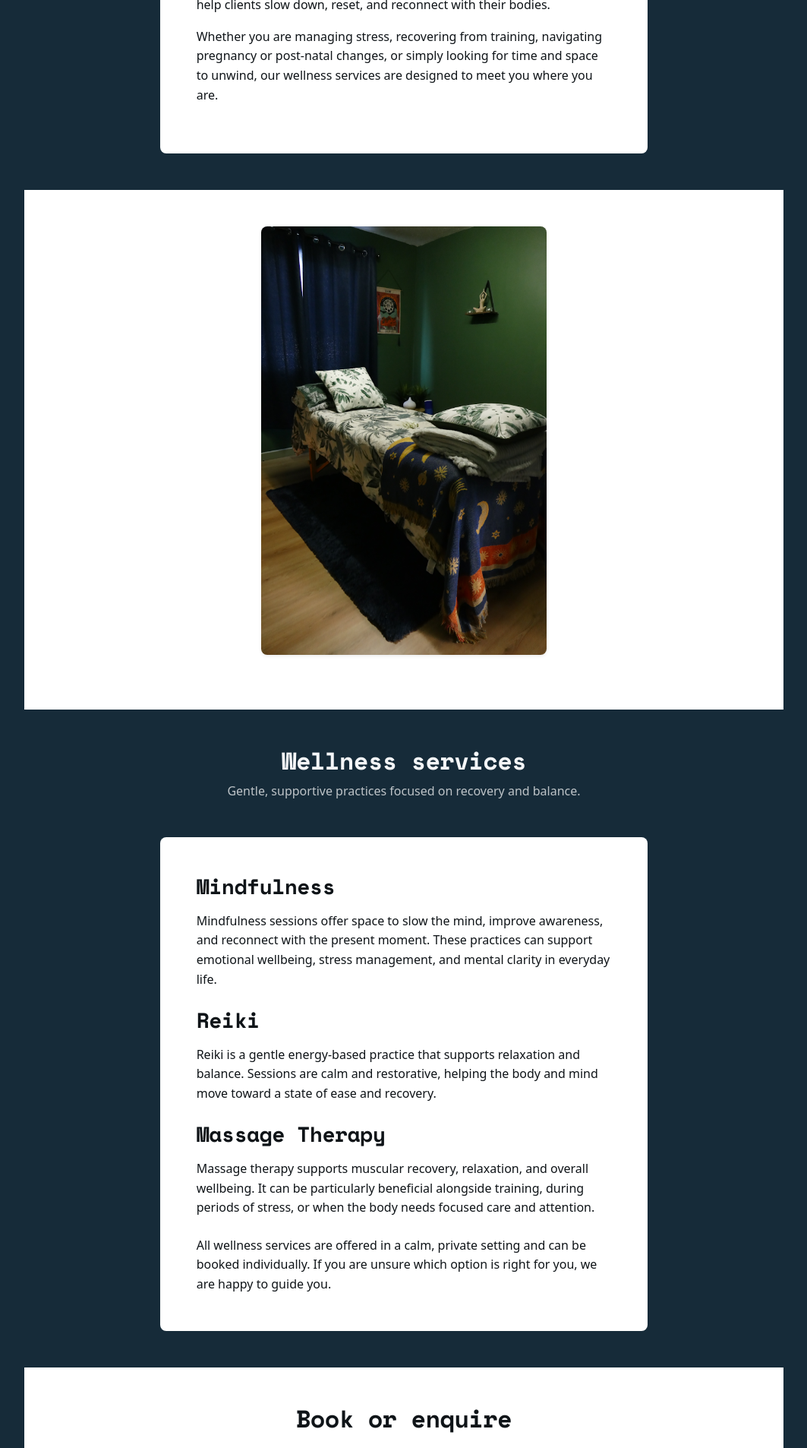
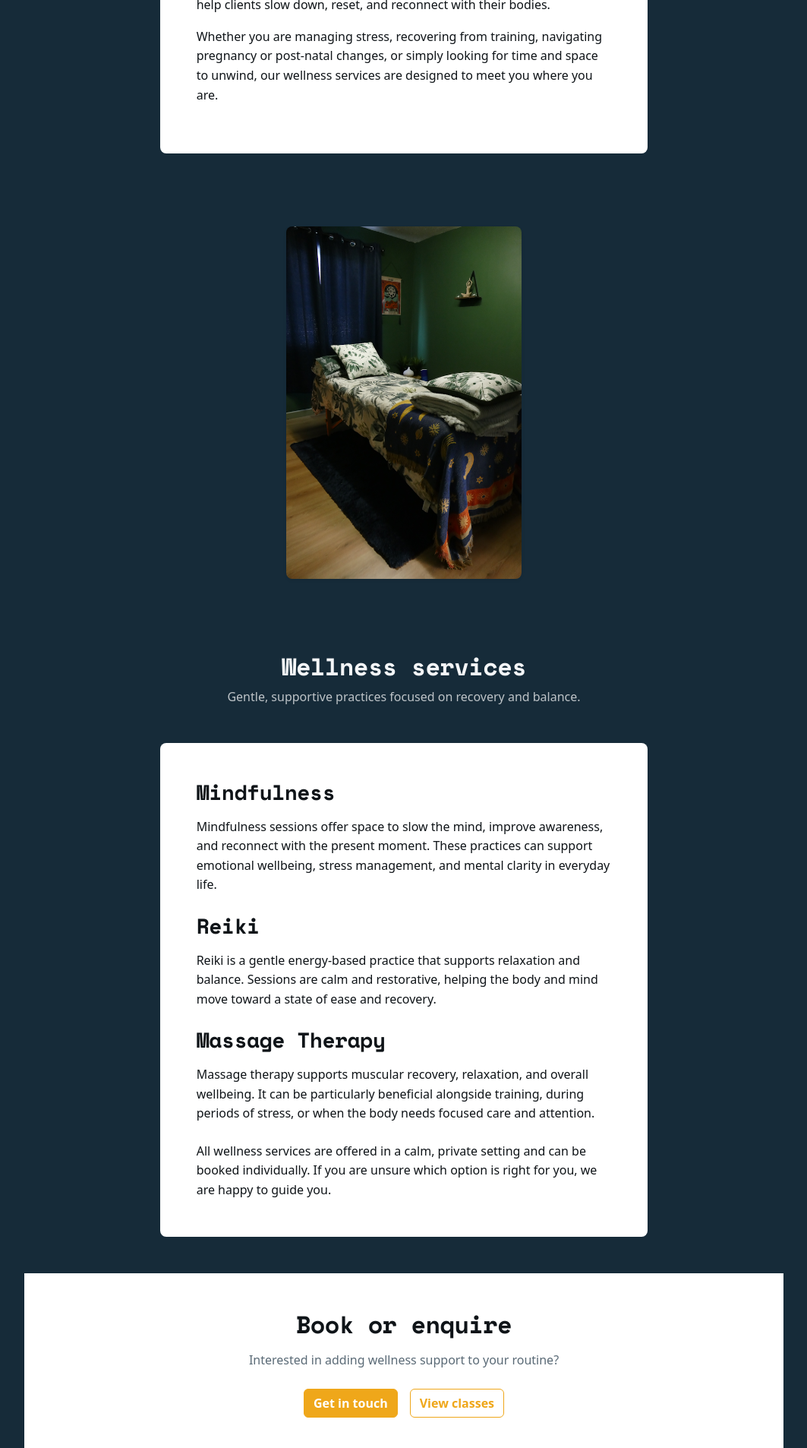
Before and after one commit to MechMadHog/bohemianfitness.ie, a Jekyll site: the page built from pages/wellness.md, in a window 1280 px wide. Shown: the part 837-2743 px from the top of the page at 76% size, without its empty margins (108-1171 px from the left). Built offline with Jekyll 4.4.1, drawn with Linux system fonts in a browser that asks for light colours.

Commit message:
Update wellness.md

```diff
--- a/pages/wellness.md
+++ b/pages/wellness.md
@@ -46,19 +46,20 @@ sitemap: false               # keeps it out of jekyll-sitemap
 </section>
 
 <!-- IMAGE BREAK -->
-<section class="py-5 section--light">
+<section class="py-5 section--dark">
   <div class="container">
     <div class="row justify-content-center">
-      <div class="col-12 col-md-6 text-center">
+      <div class="col-12 col-md-5 text-center">
         <img
           src="{{ '/assets/images/wellness-portrait.png' | relative_url }}"
           alt="Wellness session at Bohemian Fitness"
-          class="img-fluid rounded-3 shadow-sm mb-4"
+          class="img-fluid rounded-3 shadow-sm"
         >
       </div>
     </div>
   </div>
 </section>
+
 
 <!-- SERVICES -->
 <section class="py-5 section--dark">
```
